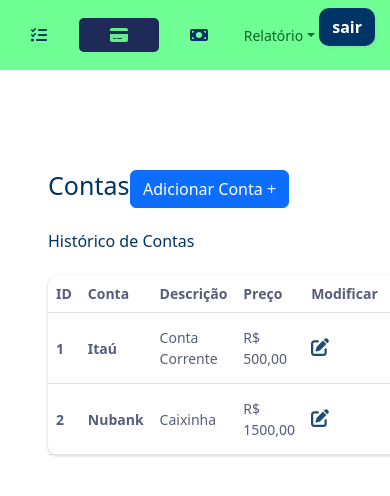
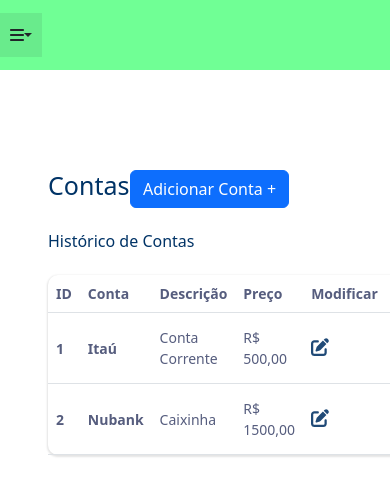
Before and after one commit to biancacostamelo/sistema-financeiro, a React (Create React App) app in the folder sistema/: page /Contas in a window 390 px wide. Shown: the top 496 px of the page. Built offline with nearby package versions, Linux system fonts and the light colour scheme.

Commit message:
melhorando responsividade da sidebar

```diff
--- a/sistema/src/components/sidebar.jsx
+++ b/sistema/src/components/sidebar.jsx
@@ -1,7 +1,7 @@
 import React from "react"
 import { Link } from "react-router-dom/cjs/react-router-dom"
 import { useEffect } from "react"
-import { faPlusCircle, faMinusCircle, faChartSimple, faListCheck, faCreditCard, faMoneyBill } from '@fortawesome/free-solid-svg-icons'
+import { faPlusCircle, faMinusCircle, faChartSimple, faListCheck, faCreditCard, faMoneyBill, faBars } from '@fortawesome/free-solid-svg-icons'
 import { FontAwesomeIcon } from '@fortawesome/react-fontawesome'
 import '../css/style.css'
 import NavDropdown from 'react-bootstrap/NavDropdown'
@@ -32,6 +32,7 @@ const Sidebar = () => {
         <>
             <div id="sidebar" className="d-flex flex-column justify-content-between">
                 <div className="menu">
+                    <div className="d-md-block2">
                         <div data-path='/Entradas' className="areaMenu pb-2 pt-2 pl-1" >
                             <Link to='/Entradas' className="Link">
                                 <button data-path='/Entradas' className="areaMenu">
@@ -92,7 +93,44 @@ const Sidebar = () => {
                             </button>
                         </div>
                     </div>
+
+                     <div className="d-md-none2">
+                        {/* Nav superior para telas pequenas */}
+                        <div className="nav-superior">
+                            <FontAwesomeIcon icon={faBars} />
+                            <NavDropdown id="navbarScrollingDropdown" className="navbar-dropdown">
+                                <Link to='/Entradas' className="Link">
+                                    <NavDropdown.Item><FontAwesomeIcon icon={faPlusCircle} color="#003366" /> Entradas</NavDropdown.Item>
+                                </Link>
+                                <Link to='/Saidas' className="Link">
+                                    <NavDropdown.Item><FontAwesomeIcon icon={faMinusCircle} color="#003366" /> Saídas</NavDropdown.Item>
+                                </Link>
+                                <Link to='/Dashboard' className="Link">
+                                    <NavDropdown.Item><FontAwesomeIcon icon={faChartSimple} color="#003366" /> Dashboard</NavDropdown.Item>
+                                </Link>
+                                <Link to='/Categorias' className="Link">
+                                    <NavDropdown.Item><FontAwesomeIcon icon={faListCheck} color="#003366" /> Categorias</NavDropdown.Item>
+                                </Link>
+                                <Link to='/Contas' className="Link">
+                                    <NavDropdown.Item><FontAwesomeIcon icon={faCreditCard} color="#003366" /> Contas</NavDropdown.Item>
+                                </Link>
+
+                                <Link to='/TPPagamento' className="Link">
+                                    <NavDropdown.Item><FontAwesomeIcon icon={faMoneyBill} color="#003366" /> Tipo de Pagamento</NavDropdown.Item>
+                                </Link>
+                                <Link to='/Tableentradas' className="Link">
+                                    <NavDropdown.Item><FontAwesomeIcon icon={faChartSimple} color="#003366" /> Relatório entradas</NavDropdown.Item>
+                                </Link>
+                                <Link to='/Tablesaidas' className="Link">
+                                    <NavDropdown.Item><FontAwesomeIcon icon={faChartSimple} color="#003366" /> Relatório saidas</NavDropdown.Item>
+                                </Link>
                 <button className="botao mb-3" onClick={Sair}>sair</button>
+
+                            </NavDropdown>
+                        </div>
+                    </div>
+                <button className="botao mb-3 btnnav" onClick={Sair}>sair</button>
+                </div>
             </div>
         </>
     )
--- a/sistema/src/components/tableentradas.jsx
+++ b/sistema/src/components/tableentradas.jsx
@@ -20,9 +20,9 @@ const Tableentradas = () => {
 
     const [startData, setStartData] = useState('')
     const [endData, setEndData] = useState('')
-    const params = {startData, endData}
+    const params = { startData, endData }
 
-    const Filtrar =() =>{
+    const Filtrar = () => {
         if (startData === '' || endData === '') {
             alert('Preencha os campos de data')
             return
@@ -37,11 +37,11 @@ const Tableentradas = () => {
     }
     return (
         <>
-            <div className="campo overflow mx-5">
+            <div className="campo overflow mx-52">
                 <div className="div3">
                     <h2>Tabela de Entradas</h2>
                 </div>
-                <div className="div3 gap-5 filtroData align-items-center">
+                <div className="div3 filtroData ">
                     <span>Filtrar</span>
                     <div className="position-relative">
                         <label htmlFor="startData" className="label">Data começo</label>
@@ -93,12 +93,12 @@ const Tableentradas = () => {
                                     </td>
                                     <td className="v-a">
                                         <Link to={`/updateentrada/${entradas.id}`} className="mb-2 mt-2 align-middle">
-                                         <FontAwesomeIcon icon={faPenToSquare} style={{ color: '#204A77', height: '18px'}} />
+                                            <FontAwesomeIcon icon={faPenToSquare} style={{ color: '#204A77', height: '18px' }} />
                                         </Link>
                                     </td>
                                     <td className="v-a">
                                         <button onClick={e => Handledelete(entradas.id)} className="btn mb-2 mt-2 align-middle">
-                                            <FontAwesomeIcon icon={faTrashCan} style={{ color: '#E9332E', height: '18px'}} />
+                                            <FontAwesomeIcon icon={faTrashCan} style={{ color: '#E9332E', height: '18px' }} />
                                         </button>
                                     </td>
                                 </tr>
@@ -110,11 +110,11 @@ const Tableentradas = () => {
             </div>
         </>
     )
-    function Handledelete (id) {
+    function Handledelete(id) {
         const confirm = window.confirm('Deseja apagar o dado?')
-        if (confirm){
+        if (confirm) {
             axios.delete('http://localhost:3005/todasentradas/' + id)
-            .then(res =>{
+                .then(res => {
                     alert('dado apagado com sucesso!')
                     window.location.reload()
                 })
--- a/sistema/src/components/tablesaidas.jsx
+++ b/sistema/src/components/tablesaidas.jsx
@@ -37,11 +37,11 @@ const Tablesaidas = () => {
 
   return (
     <>
-      <div className="campo overflow mx-5">
+      <div className="campo overflow mx-52">
         <div className="div3">
           <h2>Tabela de Saídas</h2>
         </div>
-         <div className="div3 gap-5 filtroData align-items-center">
+        <div className="div3 filtroData">
           <span>Filtrar</span>
           <div className="position-relative">
             <label htmlFor="startData" className="label">Data começo</label>
--- a/sistema/src/css/style.css
+++ b/sistema/src/css/style.css
@@ -80,6 +80,19 @@ input.pesquisa:hover {
   margin-top: 100px;
 }
 
+.nav-superior {
+    display: flex;
+    align-items: center;
+    justify-content: space-between;
+    width: 100%;
+    background-color: #69eb8c;
+    padding: 15px;
+}
+
+.navbar-dropdown {
+    float: right;
+}
+
 input,
 textarea,
 select {
@@ -123,7 +136,7 @@ select {
 .div2 {
   box-shadow: rgba(0, 0, 0, 0.10)0px 3px 6px;
   border-radius: 15px;
-  margin-left: 225px;
+  margin-left: 275px;
   width: 82%;
   margin-top: 37.5px;
 }
@@ -200,7 +213,7 @@ select {
 }
 
 .div3 {
-  margin-left: 225px;
+  margin-left: 275px;
   margin-top: 50px;
 }
 
@@ -218,7 +231,7 @@ select {
   position: fixed;
   left: 200px;
   top: 0px;
-  width: 200px;
+  width: 250px;
   height: 100%;
   margin-left: -200px;
   /* background: linear-gradient(#5c6486, #717ca7, #7e89b9); */
@@ -231,13 +244,27 @@ select {
   margin-top: 30px;
   box-shadow: rgba(0, 0, 0, 0.10)0px 3px 6px;
   border-radius: 15px;
-  margin-left: 225px;
+  margin-left: 275px;
   width: 90%;
   padding: 3rem;
 }
 
 .m-225{
-  margin-left: 225px;
+  margin-left: 275px;
+}
+
+.mx-52{
+    margin-left: 3rem !important;
+    margin-right: 3rem !important;
+}
+
+.d-md-block2{
+    display: flex;
+    flex-direction: column;
+}
+
+.d-md-none2{
+    display: none;
 }
 
 @media (max-width: 668px) {
@@ -247,7 +274,7 @@ select {
   }
 }
 
-@media (max-width: 1473px) {
+@media (max-width: 1219px) {
   .anavbar{
     float: right;
   }
@@ -265,7 +292,6 @@ select {
   .dropdown-menu.show {
     display: flex !important;
     flex-direction: column;
-    align-items: end;
   }
 
   .dropdown-menu a {
@@ -325,7 +351,6 @@ select {
     display: flex !important;
     flex-direction: row !important;
     align-items: center !important;
-    justify-content: end !important;
   }
 
   .menu {
@@ -339,7 +364,35 @@ select {
   .pesquisa {
     border: 1px solid #ffffffad !important;
   }
+  #sidebar > button{
+    width: 80px;
+  }
+   .nav-superior {
+        display: flex;
+        justify-content: flex-end;
+        width: 100%;
+        background-color: #69eb8c;
+        padding: 10px;
+    }
 
+    .navbar-dropdown {
+        margin-left: auto;
+    }
+    .d-md-block2{
+    flex-direction: row;
+}
+}
+
+@media (max-width: 876px) {
+  .d-md-block2{
+    display: none !important;
+  }
+  .d-md-none2{
+    display: block;
+  }
+  .btnnav{
+    display: none !important;
+  }
 }
 
 @media (max-width: 980px) {
@@ -354,6 +407,24 @@ select {
   }
   .overflow{
     overflow: scroll;
+  }
+  .filtroData{
+    align-items: flex-start !important;
+    gap: 1rem !important;
+    width: 100% !important;
+    margin-bottom: 50px;
+  }
+  .div2{
+    width: 100% !important;
+  }
+  .filtroData > button{
+    width: 220px;
+  }
+}
+
+@media (max-width: 706px){
+  .filtroData{
+    flex-direction: column;
   }
 }
 
@@ -383,6 +454,7 @@ select {
   }
 }
 
+
 @media (max-width: 500px) {
   #text-navbar{
     display: none !important;
@@ -392,6 +464,10 @@ select {
   }
   .areaMenu svg {
     margin-right: 0px !important;
+  }
+  .mx-52{
+    margin-left: 1.5rem !important;
+    margin-right: 1.5rem !important;
   }
 }
 
@@ -453,7 +529,7 @@ select {
 .dados {
   display: flex;
   flex-direction: row;
-  margin-left: 240px;
+  margin-left: 325px;
 }
 
 .mr-auto {
@@ -468,10 +544,11 @@ td {
 }
 
 .dropdown-menu {
-  background-color: transparent !important;
+  background-color: #69eb8c !important;
   border: none !important;
   margin-top: 7px !important;
   overflow: hidden !important;
+  width: clamp(100px, 100vw, 864px) !important;
 }
 
 .dropdown-menu a {
@@ -529,6 +606,8 @@ td {
   width: 850px;
   display: flex;
   justify-content: center;
+  align-items: center;
+  gap: 3rem;
 }
 
 .filtroData > p{
--- a/sistema/src/server.js
+++ b/sistema/src/server.js
@@ -9,7 +9,7 @@ app.use(bodyparser.urlencoded({ extended: true }))
 
 const conexao = mysql.createConnection({
     host: 'localhost',
-    password: '',
+    password: 'root',
     database: 'financeiro',
     user: 'root'
 })
```
Lines whose indentation alone changed are shown as unchanged.
